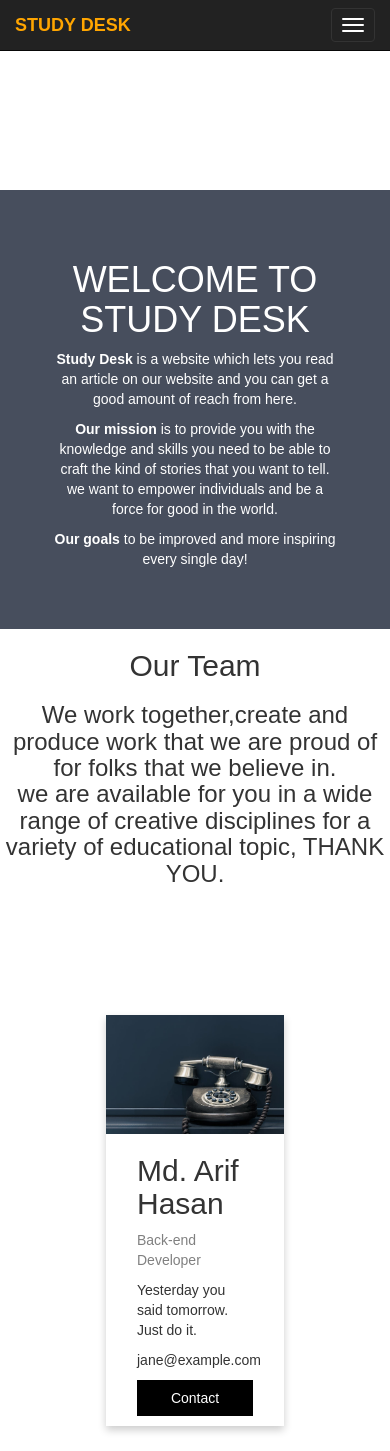
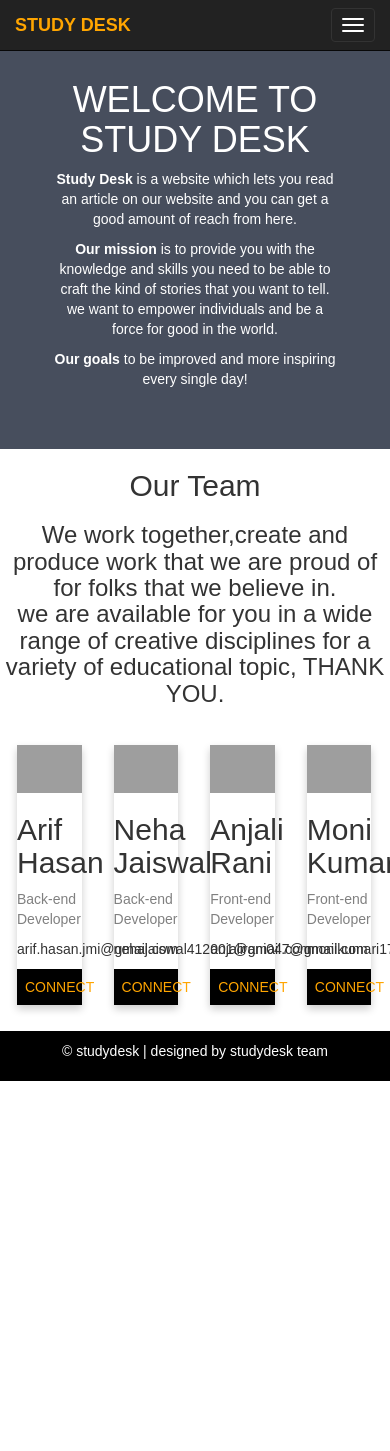
Before and after one commit to hasanmdarif/studydesk, a Django app: page /about in a window 390 px wide; the page is wider, and only the part inside the window is pictured. Shown: the top 1451 px of that part. After the commit the page ends 1081 px from the top of that part, so only its background shows below. Run offline with Django 3.2, Linux system fonts and the light colour scheme; some libraries are stand-ins or nearby versions; grey boxes are pictures that could not be loaded.

Commit message:
updated about.html

```diff
--- a/templates/about.html
+++ b/templates/about.html
@@ -4,22 +4,22 @@
 <style>
 body {
   font-family: Arial, Helvetica, sans-serif;
-  margin: 0;
+  {#margin: 0;#}
 }
 
-html {
-  box-sizing: border-box;
-}
+{#html {#}
+{#  box-sizing: border-box;#}
+{#}#}
+{##}
+{#*, *:before, *:after {#}
+{#  box-sizing: inherit;#}
+{#}#}
+{#.row{#}
+{#  margin: 40px;#}
+{#  padding: 50px;#}
+{#}#}
 
-*, *:before, *:after {
-  box-sizing: inherit;
-}
-.row{
-  margin: 40px;
-  padding: 50px;
-}
-
-.column {
+.col-md-3 {
   float: left;
   width: 24.9%;
   margin-bottom: 16px;
@@ -37,6 +37,7 @@ html {
 }
 
 .about-section {
+  margin: 0px;
   padding: 50px;
   text-align: center;
   background-color: #474e5d;
@@ -105,60 +106,61 @@ footer {
 <h2 style="text-align:center">Our Team</h2>
 <h3 style="text-align:center">We work together,create and produce work that we are proud of for folks that we believe in.
     <br> we are available for you in a wide range of creative disciplines for a variety of educational topic, THANK YOU.</h3></br>
+<div class="container">
 <div class="row">
-  <div class="column">
+  <div class="col-md-3">
     <div class="card">
-      <img src="{% static 'images/MOON1.jpeg' %}" alt="Md. Arif Hasan" style="width:100%">
-      <div class="container">
-          <div class="col-sm-3">
-        <h2>Md. Arif Hasan</h2>
+      <img src="{% static 'images/arif.jpeg' %}" alt="Arif Hasan" style="width:100%">
+{#      <div class="container">#}
+{#          <div class="col-sm-3">#}
+        <h2>Arif Hasan</h2>
         <p class="title">Back-end Developer</p>
-        <p>Yesterday you said tomorrow. Just do it.</p>
-        <p>jane@example.com</p>
-        <p><button class="button">Contact</button></p>
-          </div>
-      </div>
+{#        <p>Yesterday you said tomorrow. Just do it.</p>#}
+        <p>arif.hasan.jmi@gmail.com</p>
+        <p><a href="https://www.linkedin.com/in/arif-hasan-937218124/" ><button class="button" style="color: orange">CONNECT </button></a></p>
+{#          </div>#}
+{#      </div>#}
     </div>
   </div>
 
-  <div class="column">
+  <div class="col-md-3">
     <div class="card">
-      <img src="#" alt="Neha Jaiswal" style="width:100%">
-      <div class="container">
+      <img src="{% static 'images/neha.jpeg' %}" alt="Neha Jaiswal" style="width:100%">
+{#      <div class="container">#}
         <h2>Neha Jaiswal</h2>
         <p class="title">Back-end Developer</p>
-        <p>Whatever you do, do it well.</p>
-        <p>mike@example.com</p>
-        <p><button class="button">Contact</button></p>
-      </div>
+{#        <p>Whatever you do, do it well.</p>#}
+        <p>nehajaiswal412001@gmail.com</p>
+        <p><a href="https://www.linkedin.com/in/neha-jaiswal-62b4a7180/"> <button class="button" style="color: orange">CONNECT</button></a></p>
+{#      </div>#}
     </div>
   </div>
 
-  <div class="column">
+  <div class="col-md-3">
     <div class="card">
-      <img src="#" alt="Anjali Rani" style="width:100%">
-      <div class="container">
+      <img src="{% static 'images/anjali.jpeg' %}" alt="Anjali Rani" style="width:100%">
+{#      <div class="container">#}
         <h2>Anjali Rani</h2>
         <p class="title">Front-end Developer</p>
-        <p>Problems are not stop signs, they are guidelines.</p>
-        <p>john@example.com</p>
-        <p><button class="button">Contact</button></p>
-      </div>
+{#        <p>Problems are not stop signs, they are guidelines.</p>#}
+        <p>anjalirani047@gmail.com</p>
+        <p><a href="https://www.linkedin.com/in/anjali-rani-874312173/"> <button class="button" style="color: orange">CONNECT</button></a></p>{#      </div>#}
     </div>
   </div>
 
-<div class="column">
+<div class="col-md-3">
     <div class="card">
-      <img src="#" alt="Moni Kumari" style="width:100%">
-      <div class="container">
+      <img src="{% static 'images/moni.jpeg' %}" alt="Moni Kumari" style="width:100%">
+{#      <div class="container">#}
         <h2>Moni Kumari</h2>
         <p class="title">Front-end Developer</p>
-        <p>Inspired by Experiences, Fueled  By Hard Work & Passion.</p>
+{#        <p>Inspired by Experiences, Fueled  By Hard Work & Passion.</p>#}
         <p>monikumari17886@gmail.com</p>
-        <p><button class="button">Contact</button></p>
-      </div>
+        <p><a href="https://www.linkedin.com/in/moni-kumari-1759471a9/"> <button class="button" style="color: orange">CONNECT</button></a></p>
+{#      </div>#}
     </div>
   </div>
 
 </div>
+</div>
 {% endblock %}
```
Also changed, not shown: static/images/MOON1.jpeg (deleted), 1 other file.
